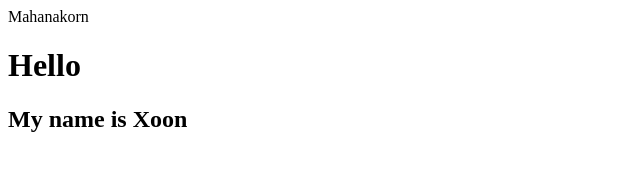
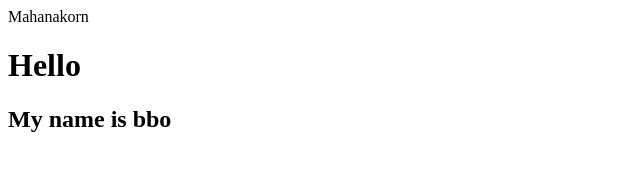
Before and after one commit to Xoon007/Lab2_1, a plain HTML site: page index.html in a window 1280 px wide. Shown: the full height of the page, 0-640 px from the left. Drawn offline with Linux system fonts and the light colour scheme.

Commit message:
Update index.html

```diff
--- a/index.html
+++ b/index.html
@@ -2,6 +2,6 @@
     <head>Mahanakorn</head>
     <body>
         <h1>Hello</h1>
-        <h2>My name is Xoon</h2>
+        <h2>My name is bbo</h2>
     </body>
 </html>
```
